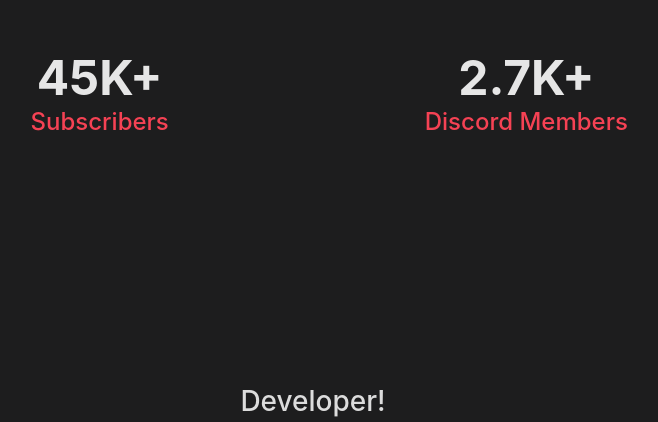
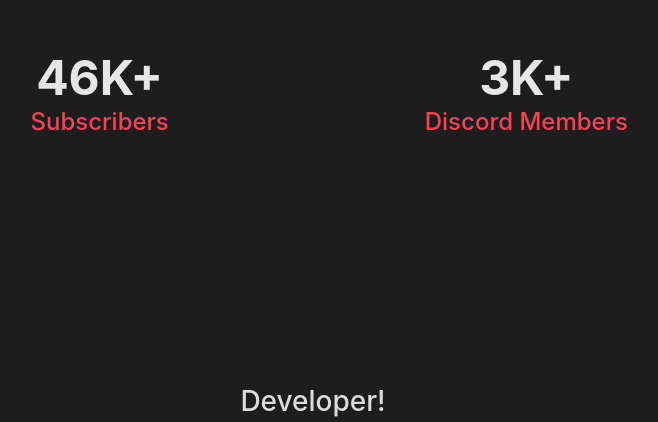
Before and after one commit to itsuncodablemacri/truegamingstudio, a plain HTML site: page index.html in a window 1280 px wide. Shown: the part 858-1280 px from the top of the page, without its empty margins (327-985 px from the left). Drawn offline with nearby package versions, Linux system fonts and the light colour scheme; files whose address does not match are found by name.

Commit message:
Update index.html

```diff
--- a/index.html
+++ b/index.html
@@ -60,11 +60,11 @@
             <div class="container-fluid text-white">
                 <div class="row row-cols-3 justify-content-center" style="color: var(--secondary-text-color);">
                     <div class="col-auto col-md-6 col-lg-4 text-center pb-5 pt-5 number-item love_counter">
-                        <strong><font size="60" style="color:#E6E6E6;">45K+</font></strong>
+                        <strong><font size="60" style="color:#E6E6E6;">46K+</font></strong>
                         <h4 style="color: var(--main-color);margin-top: -6px;">Subscribers</h4>
                     </div>
                     <div class="col-auto col-lg-4 text-center align-self-center pb-5 pt-5 love_counter">
-                        <strong><font size="60" style="color:#E6E6E6;">2.7K+</font></strong>
+                        <strong><font size="60" style="color:#E6E6E6;">3K+</font></strong>
                         <h4 style="color: var(--main-color);margin-top: -6px;">Discord Members</h4>
                     </div>
                 </div>
@@ -77,7 +77,7 @@
             <h3 class="text-center name" style="color: var(--secondary-text-color)">Developer!</h3>
             <div class="intro"></div>
             <div class="row row-cols-4 d-flex d-xl-flex justify-content-center justify-content-xl-center people" style="padding-bottom: 0px;">
-                <div class="col-auto col-md-6 col-lg-4 yeet"><a href="http://macrigamer.onmypc.org" target="_blank"><img class="rounded-circle partner" src="https://cdn.discordapp.com/attachments/858952974000980027/859811633399857202/20200620_134235-min_1_1.png"></a></div>
+                <div class="col-auto col-md-6 col-lg-4 yeet"><a href="https://instagram.com/macri.gamer?utm_medium=copy_link" target="_blank"><img class="rounded-circle partner" src="https://cdn.discordapp.com/attachments/858952974000980027/859811633399857202/20200620_134235-min_1_1.png"></a></div>
             </div>
         </div>
     </div>
@@ -90,7 +90,7 @@
             </div>
             <p class="copyright" style="color: var(--text-color);">TRUE GAMING STUDIO © 2021</p>
             <p class="copyright" style="color: var(--text-color);padding: 0px;">
-                <!--Consider leaving this to give credit to me for making this, I worked hard on it and it makes me feel good :D-->Theme by&nbsp;<a href="http://macrigamer.onmypc.org" style="color: var(--main-color);">Macri </a></p>
+                <!--Consider leaving this to give credit to me for making this, I worked hard on it and it makes me feel good :D-->Theme by&nbsp;<a href="https://instagram.com/macri.gamer?utm_medium=copy_link" style="color: var(--main-color);">Macri </a></p>
         </div>
     </div>
     <script src="assets/js/jquery.min.js"></script>
```
